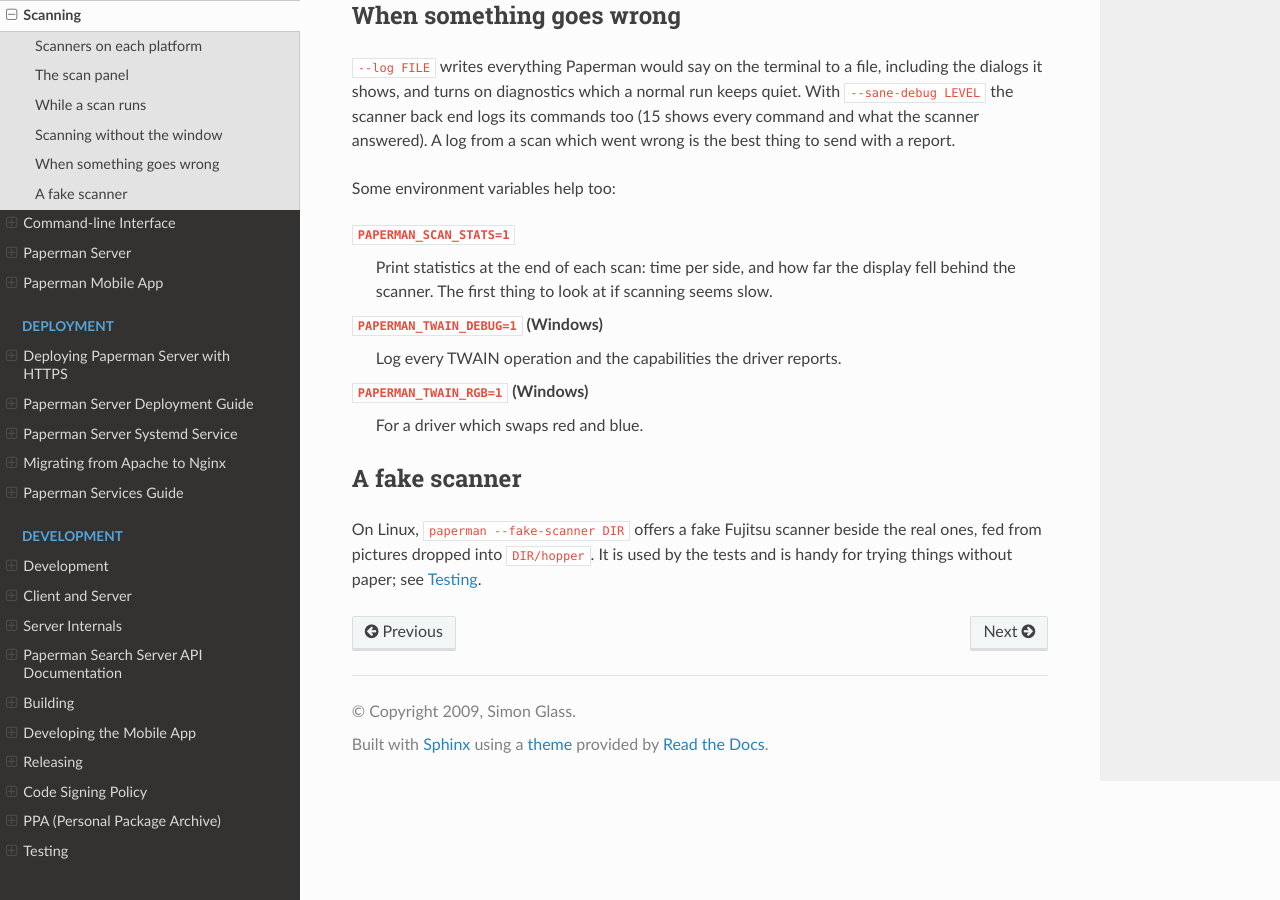
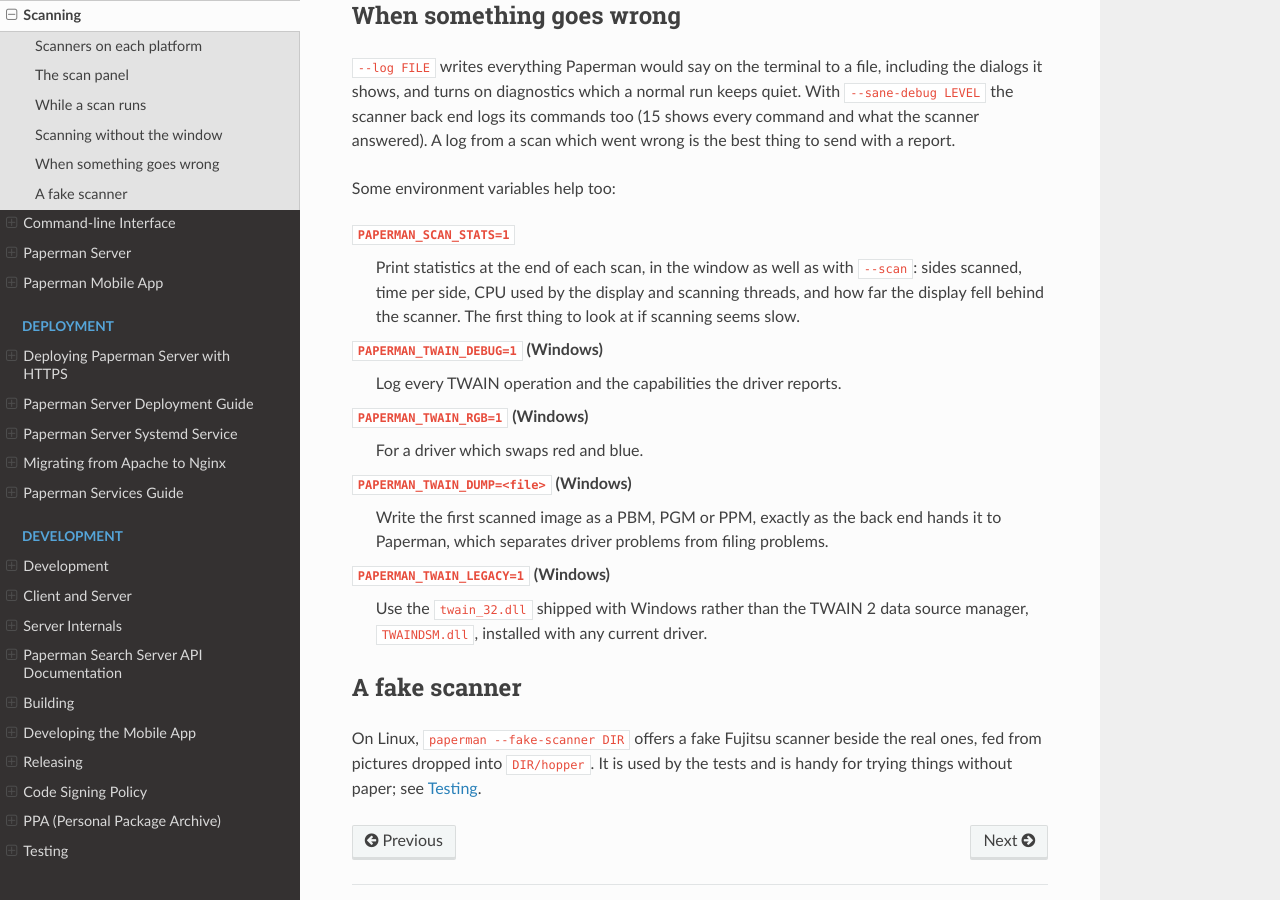
Before and after one commit to sjg20/paperman, a Sphinx documentation site: the page built from doc/scanning.rst, in a window 1280 px wide and 900 px high, scrolled down 2510 px. Built offline with Sphinx 7.4.7 and the Read the Docs theme 3.1.0, drawn with Linux system fonts in a browser that asks for light colours.

Commit message:
doc: Move building and testing out of the README
The README has build instructions for Windows and macOS, and a section
on testing, largely the same as the build and testing guides, which is
more than someone arriving at the project wants to read.

Add what only the README says to those guides and the scanning guide,
such as the OCR packages for Windows and two more settings for debugging
TWAIN. Leave a short section with the commands for Linux.

Co-developed-by: Claude Opus 5.5 (1M context) <noreply@anthropic.com>
Claude-Session: https://claude.ai/code/session_01BxfLL7T8McSpFMMxYekitE

```diff
--- a/doc/scanning.rst
+++ b/doc/scanning.rst
@@ -133,15 +133,25 @@ with a report.
 Some environment variables help too:
 
 ``PAPERMAN_SCAN_STATS=1``
-   Print statistics at the end of each scan: time per side, and how far
-   the display fell behind the scanner. The first thing to look at if
-   scanning seems slow.
+   Print statistics at the end of each scan, in the window as well as with
+   ``--scan``: sides scanned, time per side, CPU used by the display and
+   scanning threads, and how far the display fell behind the scanner. The
+   first thing to look at if scanning seems slow.
 
 ``PAPERMAN_TWAIN_DEBUG=1`` (Windows)
    Log every TWAIN operation and the capabilities the driver reports.
 
 ``PAPERMAN_TWAIN_RGB=1`` (Windows)
    For a driver which swaps red and blue.
+
+``PAPERMAN_TWAIN_DUMP=<file>`` (Windows)
+   Write the first scanned image as a PBM, PGM or PPM, exactly as the back
+   end hands it to Paperman, which separates driver problems from filing
+   problems.
+
+``PAPERMAN_TWAIN_LEGACY=1`` (Windows)
+   Use the ``twain_32.dll`` shipped with Windows rather than the TWAIN 2
+   data source manager, ``TWAINDSM.dll``, installed with any current driver.
 
 A fake scanner
 --------------
--- a/doc/testing.rst
+++ b/doc/testing.rst
@@ -32,6 +32,10 @@ Pass the class name after ``-t`` to run only that suite:
 .. code:: bash
 
    QT_QPA_PLATFORM=offscreen ./paperman -t TestSearchServer
+
+or give one test as ``-t TestOcrSearch::testOcrSearch``. The tests which run
+tesseract are skipped if it is not installed. All tests use temporary
+directories and clean up after themselves.
 
 Leaving Suites Out
 ------------------
```
Also changed, not shown: README.md (+11 -119 lines), doc/build.rst (+10 -2 lines).
